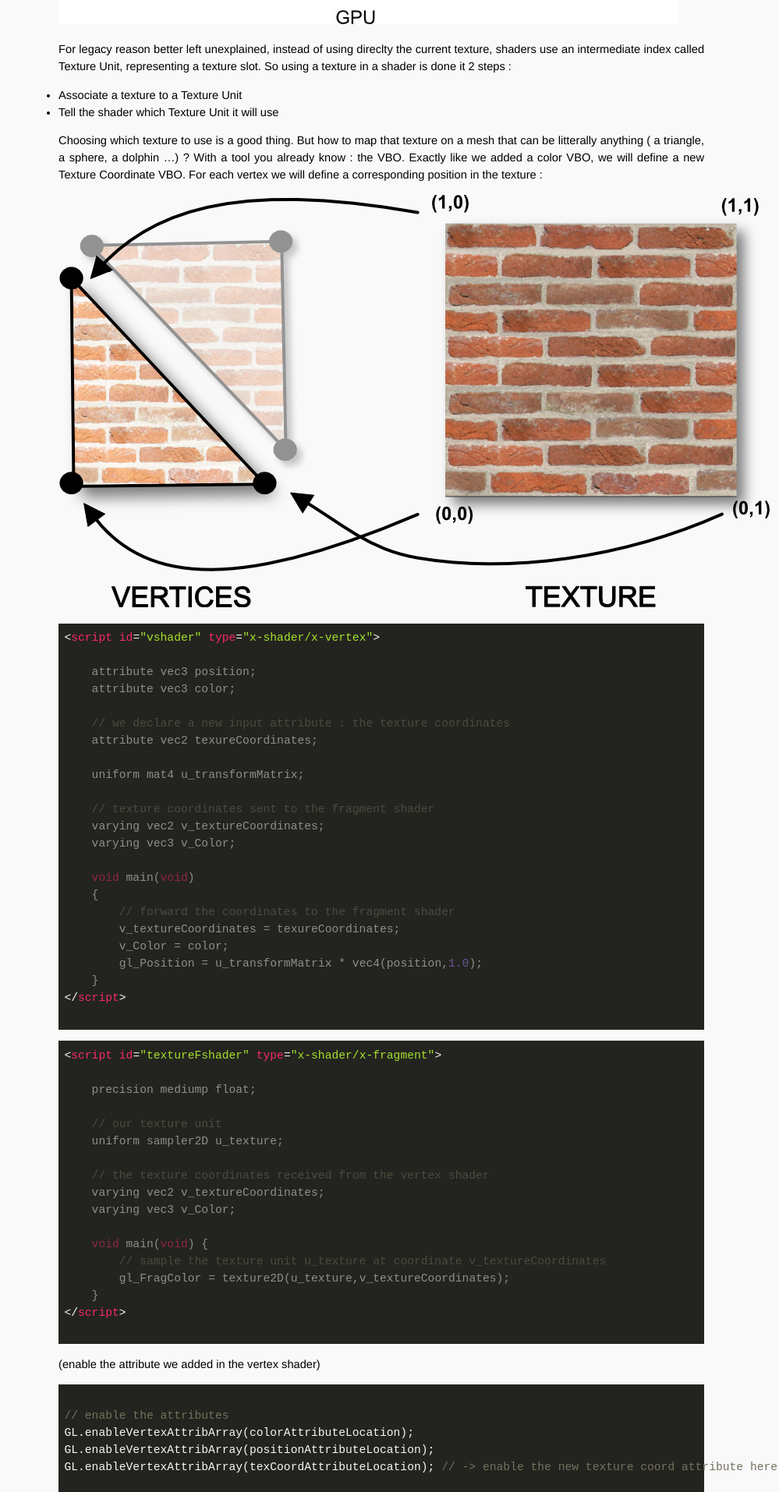
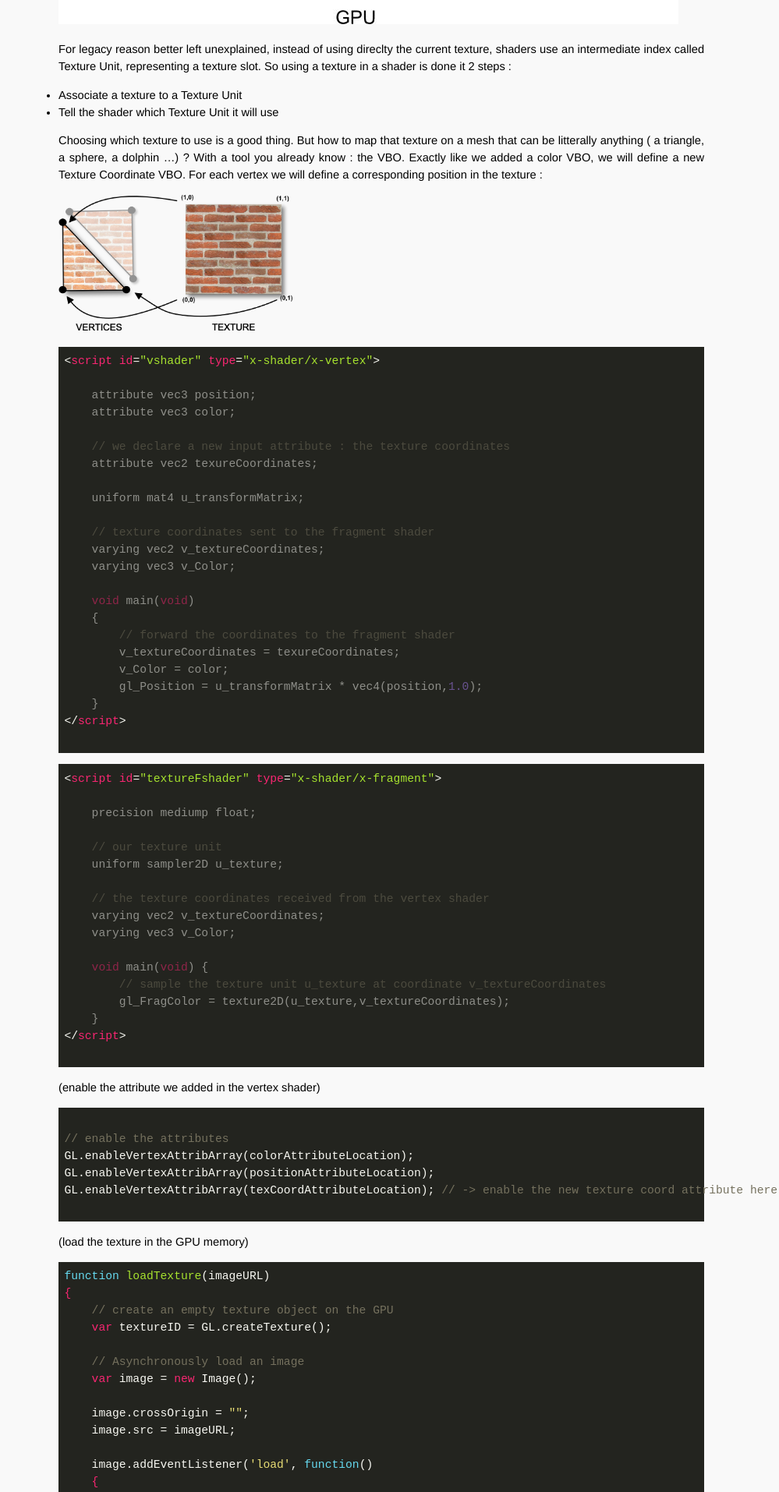
Before and after one commit to OpenTechSchool-Brussels/intro-to-webGL-and-shaders, a Jekyll site: the page built from log4_Textures.md, in a window 1280 px wide. Shown: the part 1083-2997 px from the top of the page at 78% size, without its empty margins (281-1280 px from the left). Built offline with Jekyll 4.4.1, drawn with Linux system fonts in a browser that asks for light colours.

Commit message:
update log 4

```diff
--- a/log4_Textures.md
+++ b/log4_Textures.md
@@ -22,7 +22,7 @@ For legacy reason better left unexplained, instead of using direclty the current
 
 Choosing which texture to use is a good thing. But how to map that texture on a mesh that can be litterally anything ( a triangle, a sphere, a dolphin ...) ? With a tool you already know : the VBO. Exactly like we added a color VBO, we will define a new Texture Coordinate VBO. For each vertex we will define a corresponding position in the texture :
 
-<img src="./assets/webGLTextureMappingDiagram.png" alt="Textures on the GPU">
+<img src="./assets/webGLTextureMappingDiagram.png" alt="Textures on the GPU" width="300">
 
 
 
```
